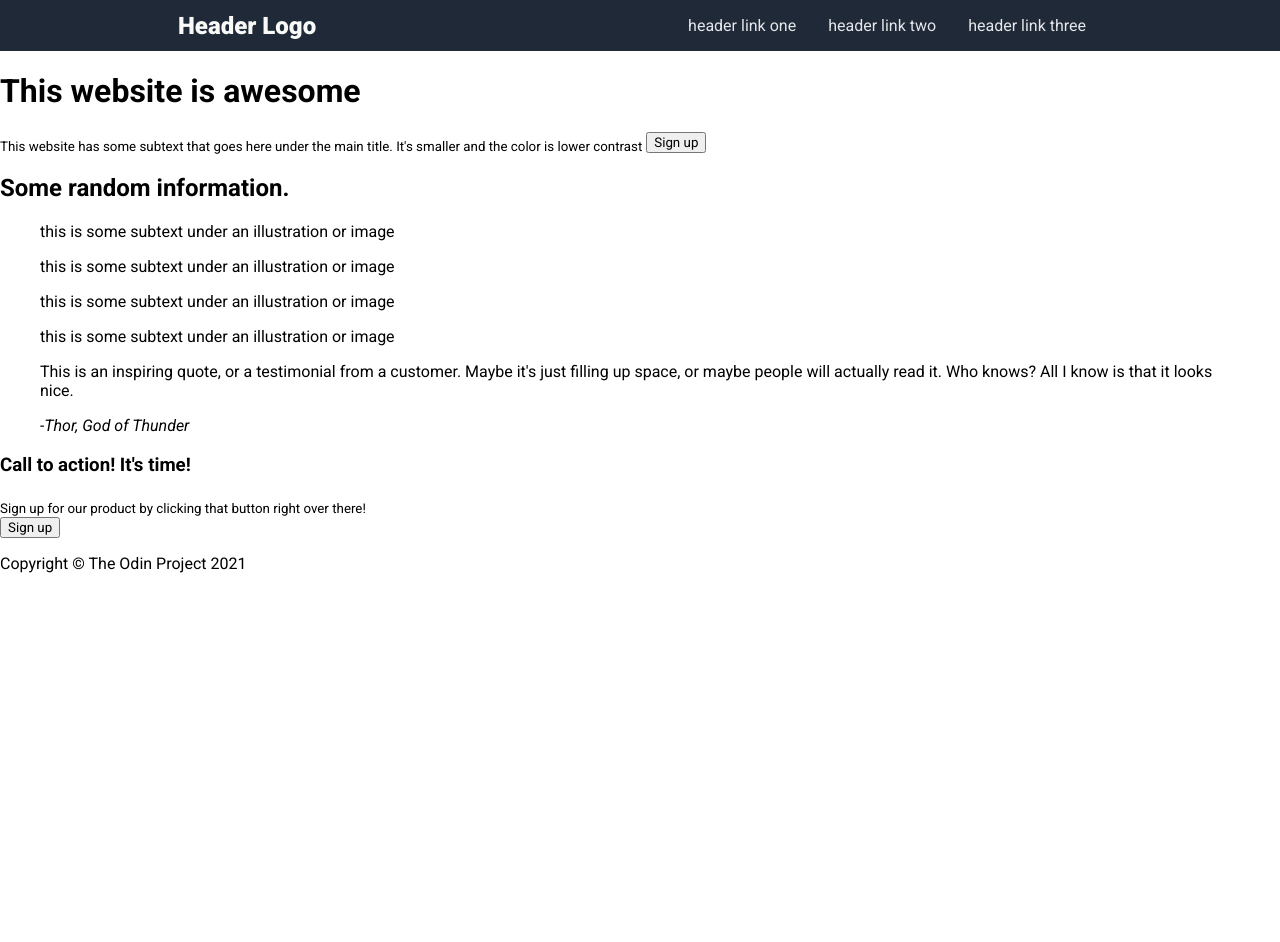
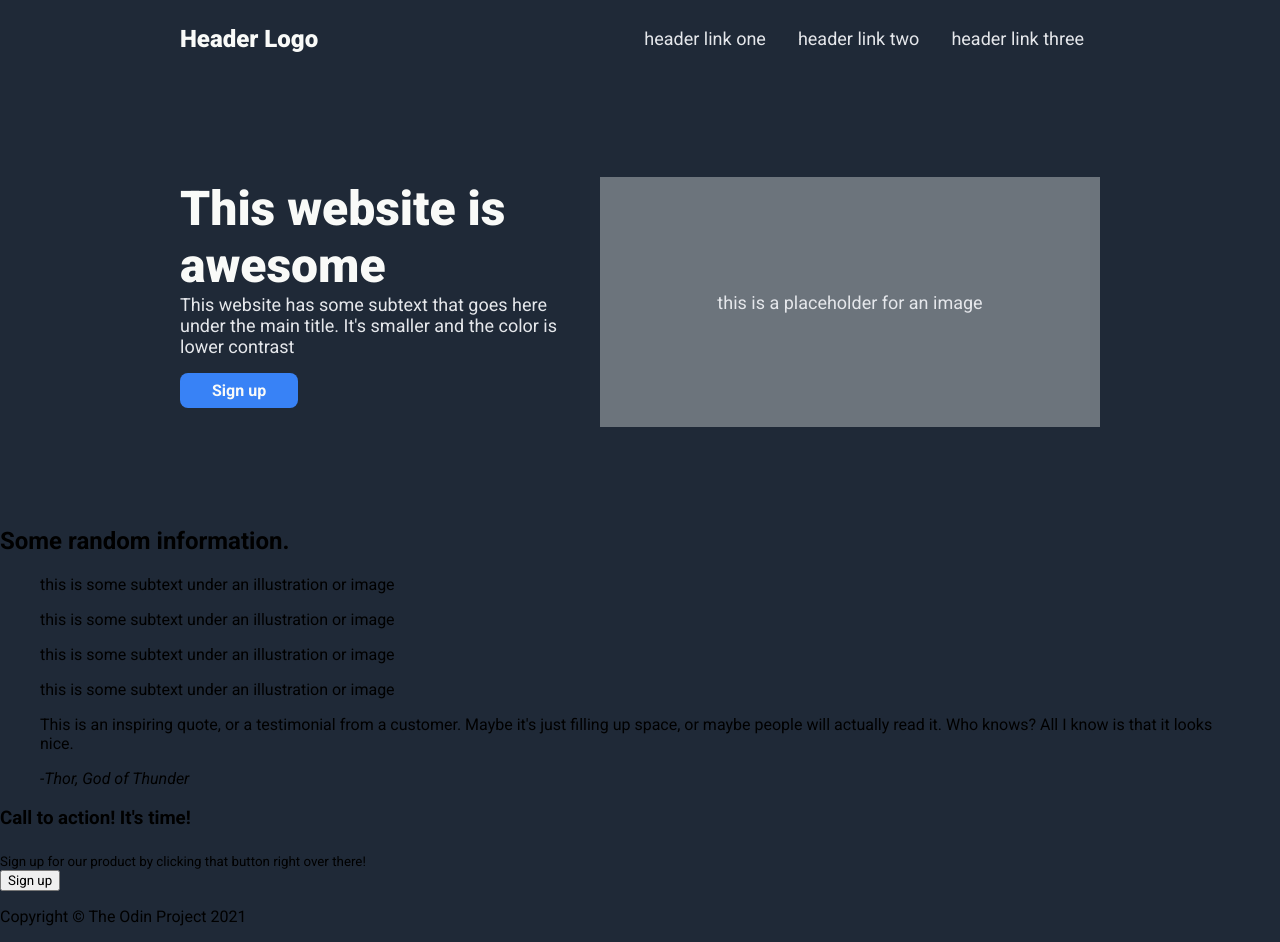
Before and after one commit to vinegraft/odin-landing-page, a plain HTML site: page index.html in a window 1280 px wide. Before the commit the page ends 800 px from the top, so only its background shows below. Drawn offline with Linux system fonts and the light colour scheme.

Commit message:
Add hero-section styles
also gave the dark background to the whole body to make the top section
look better and work with margins

```diff
--- a/index.html
+++ b/index.html
@@ -22,7 +22,7 @@
             <sub class="hero-subtext">This website has some subtext that goes here under the main title. It's smaller and the color is lower contrast</sub>
             <button class="hero-button">Sign up</button>
         </div>
-        <div class="hero-image placeholder"></div>
+        <div class="hero-image placeholder">this is a placeholder for an image</div>
     </div>
     <div class="information">
             <h2 class="information-heading">Some random information.</h2>
--- a/styles.css
+++ b/styles.css
@@ -11,9 +11,6 @@
 
 html {
     box-sizing: border-box;
-    border: 0;
-    padding: 0;
-    margin: 0;
   }
   *, *:before, *:after {
     font-family: 'Roboto', 'Arial', 'Helvetica', 'Calibri', 'Droid Sans', 'Liberation Sans', sans-serif;
@@ -24,24 +21,25 @@ html {
     display: flex;
     flex-direction: column;
     margin: 0px;
+    background-color: var(--dark-bg-color);
   }
+
   header {
     display: flex;
-    justify-content: space-around;
-    background-color: var(--dark-bg-color);
+    justify-content: space-between;
     align-items: center;
     flex: 1;
-    border: 0px;
-    margin: 0px;
+    margin: 10px 180px;
   }
   .header-logo {
     color: var(--header-logo-text-color);
-    font-size: 1.5rem;
+    font-size: 24px;
     font-weight: 900;
   }
 
   .header-links-list {
     color: var(--hero-subtext-color);
+    font-size: 18px;
   }
 
   ul {
@@ -53,3 +51,53 @@ html {
   li {
     margin: 0 16px;
   }
+
+  .hero-section {
+    display: flex;
+    justify-content: space-between;
+    align-items: center;
+    margin: 100px 180px;
+    flex-wrap: wrap;
+  }
+
+  .hero-section .content-section{
+    display: flex;
+    flex-direction: column;
+    justify-content: flex-start;
+    width: 400px;
+  }
+
+  .hero-heading {
+    color: var(--hero-main-text-color);
+    font-size: 48px;
+    font-weight: 900;
+    margin: 0px;
+  }
+  .hero-button {
+    background-color: var(--call-to-action-bg-color);
+    color: var(--hero-main-text-color);
+    font-size: 16px;
+    font-weight: 700;
+    padding: 8px 32px;
+    border: 0;
+    border-radius: 8px;
+    margin: 16px 0px;
+    align-self: flex-start;
+  }
+
+  .hero-subtext {
+    color: var(--hero-subtext-color);
+    font-size: 18px;
+  }
+
+  .hero-image {
+    display: flex;
+    flex-direction: column;
+    background-color: #6C747C;
+    color: var(--hero-subtext-color);
+    font-size: 18px;
+    height: 250px;
+    width: 500px;
+    justify-content: center;
+    align-items: center;
+  }
```
